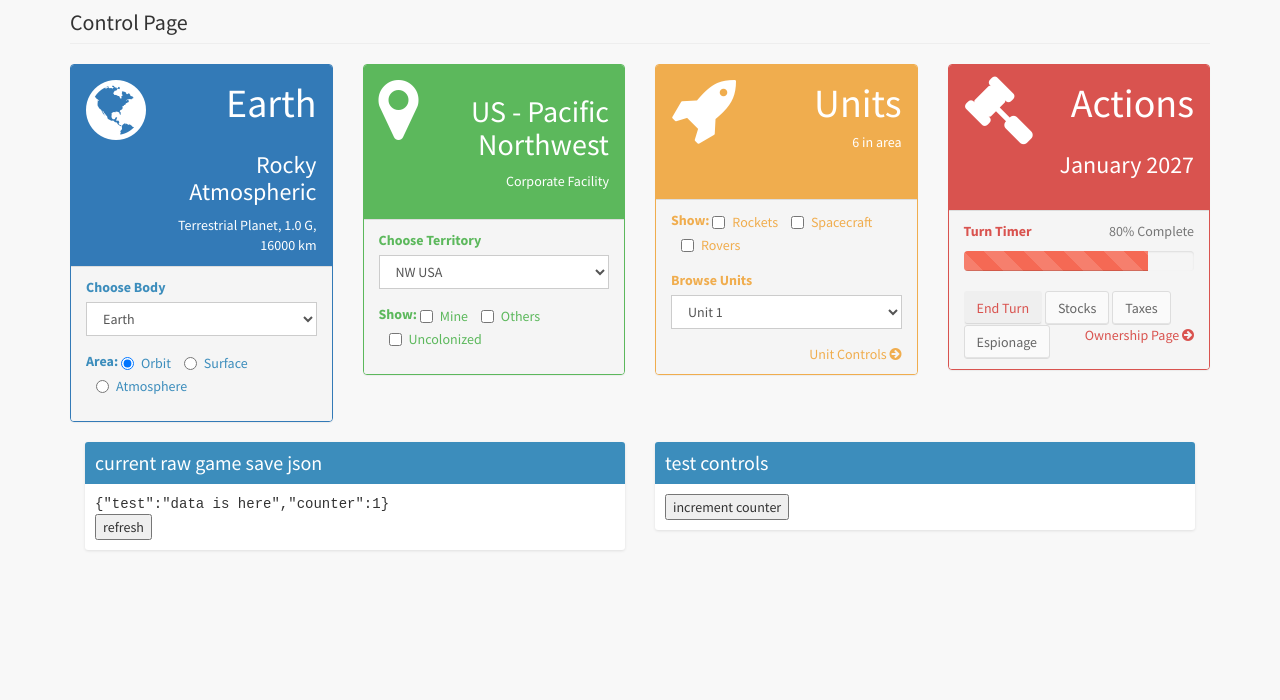
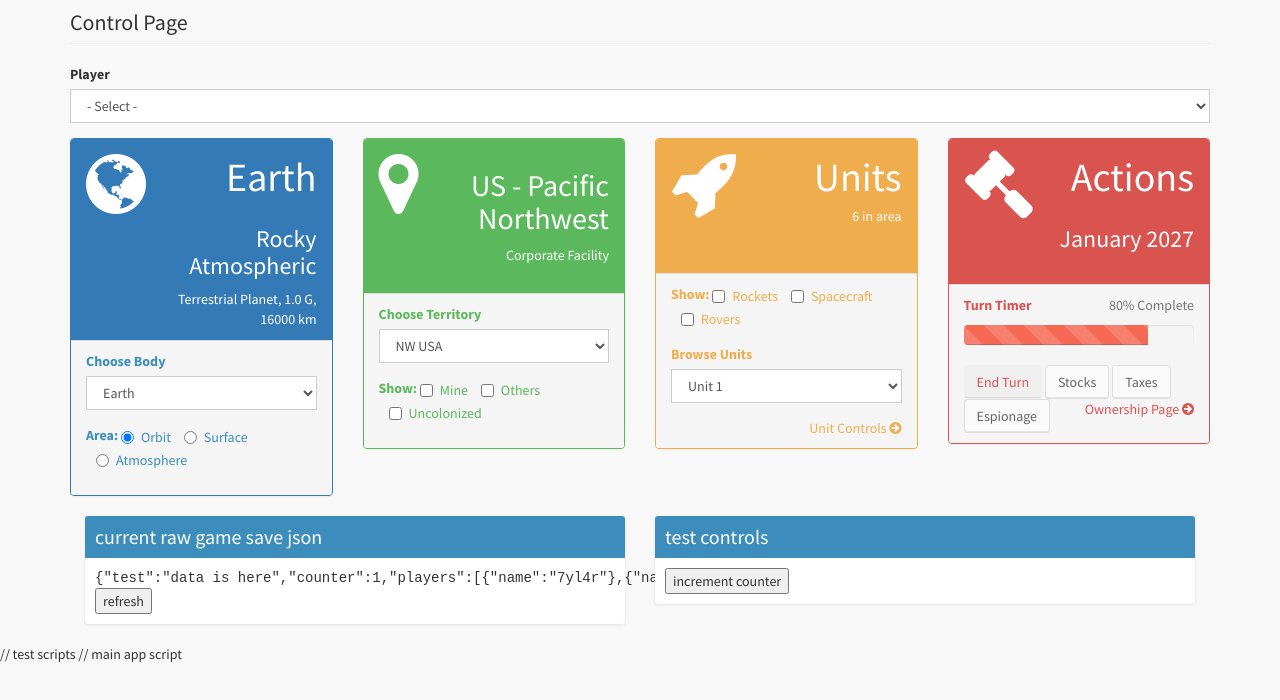
Before and after one commit to UniverseBuilders/AV_Testgame, a website: page index.html in a window 1280 px wide. Drawn offline with nearby package versions, Linux system fonts and the light colour scheme.

Commit message:
added playerSelector & basic players to data structure

```diff
--- a/gameData/currentGame.json
+++ b/gameData/currentGame.json
@@ -1 +1,15 @@
-{"test":"data is here","counter":1}
+{
+    "test":"data is here",
+    "counter":1,
+    "players": [
+        {
+            "name": "7yl4r"
+        },
+        {
+            "name": "ionTom"
+        },
+        {
+            "name": "bearikson"
+        }
+    ]
+}
--- a/index.html
+++ b/index.html
@@ -34,6 +34,16 @@
                 <h1 class="page-header">Control Page</h1>
             </div>
             <!-- /.col-lg-12 -->
+        </div>
+        <div class="row">
+            <div class="col-lg-12">
+                <div class="form-group">
+                    <label>Player</label>
+                    <select id="player-selector" class="form-control">
+                        <option selected="selected" value="0">- Select -</option>
+                    </select>
+                </div>
+            </div>
         </div>
 
         <div class="row">
@@ -258,7 +268,11 @@
 
 <script src="//maxcdn.bootstrapcdn.com/bootstrap/3.2.0/js/bootstrap.min.js" type="text/javascript"></script>
 
+// test scripts
 <script src="js/showRawSave.js"></script>
 <script src="js/incrementCounter.js"></script>
 
+// main app script
+<script src="js/controls.js"></script>
+
 </html>
--- /dev/null
+++ b/js/controls.js
@@ -0,0 +1,41 @@
+// this script is for populating and responding to elements on the main control page
+
+// =============================
+// === === === utils === === ===
+// =============================
+getPlayerData = function(playerName){
+    // returns player data object for given player name
+    for (var i = 0; i < window.gameData.players.length; i++) {
+        if( window.gameData.players[i].name == playerName ){
+            return window.gameData.players[i];
+        }
+    }
+    // if name not found
+    throw new Error("player " + playerName + "not found");
+}
+// =============================
+
+
+// ================================
+// === choose-a-player dropdown ===
+// ================================
+$(document).on("gameDataLoaded", function () {
+    var listItems = '<option selected="selected" value="0">- Select -</option>';
+
+    for (var i = 0; i < window.gameData.players.length; i++) {
+         listItems += "<option value='" + window.gameData.players[i].name + "'>"
+            + window.gameData.players[i].name
+            + "</option>";
+    }
+
+    $("#player-selector").html(listItems);
+});
+
+$("#player-selector").on("change", function(evt){
+    var player = $("#player-selector").val();
+    console.log(player);
+
+    playerData = getPlayerData(player);
+});
+
+// ================================
--- a/js/showRawSave.js
+++ b/js/showRawSave.js
@@ -2,6 +2,8 @@ function showRawSave(selectorStr){
     // gets the raw game save json and inserts it into elements retrieved via given selector string
     $.get( "gameData/currentGame.json", function( data ) {
         $( selectorStr ).html( JSON.stringify(data));
+        window.gameData = data;
+        $(document).trigger("gameDataLoaded");
     });
 }
 
```
